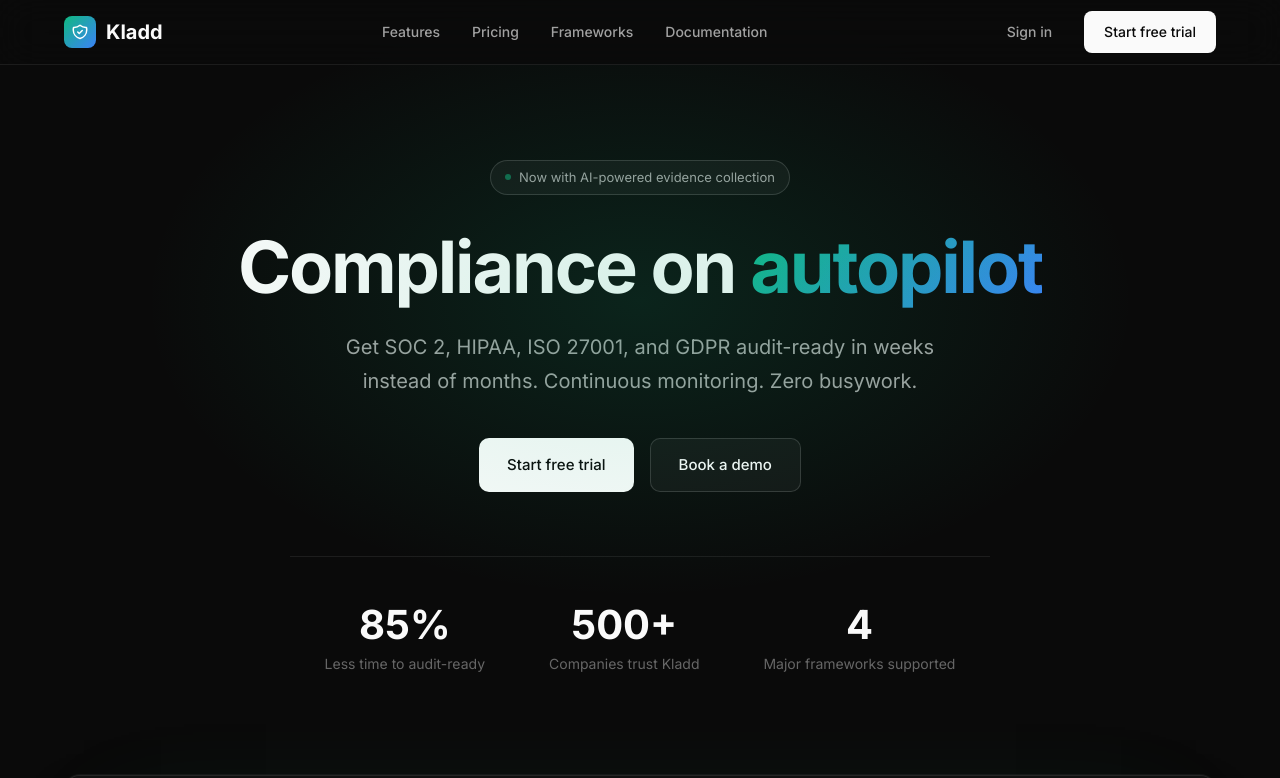
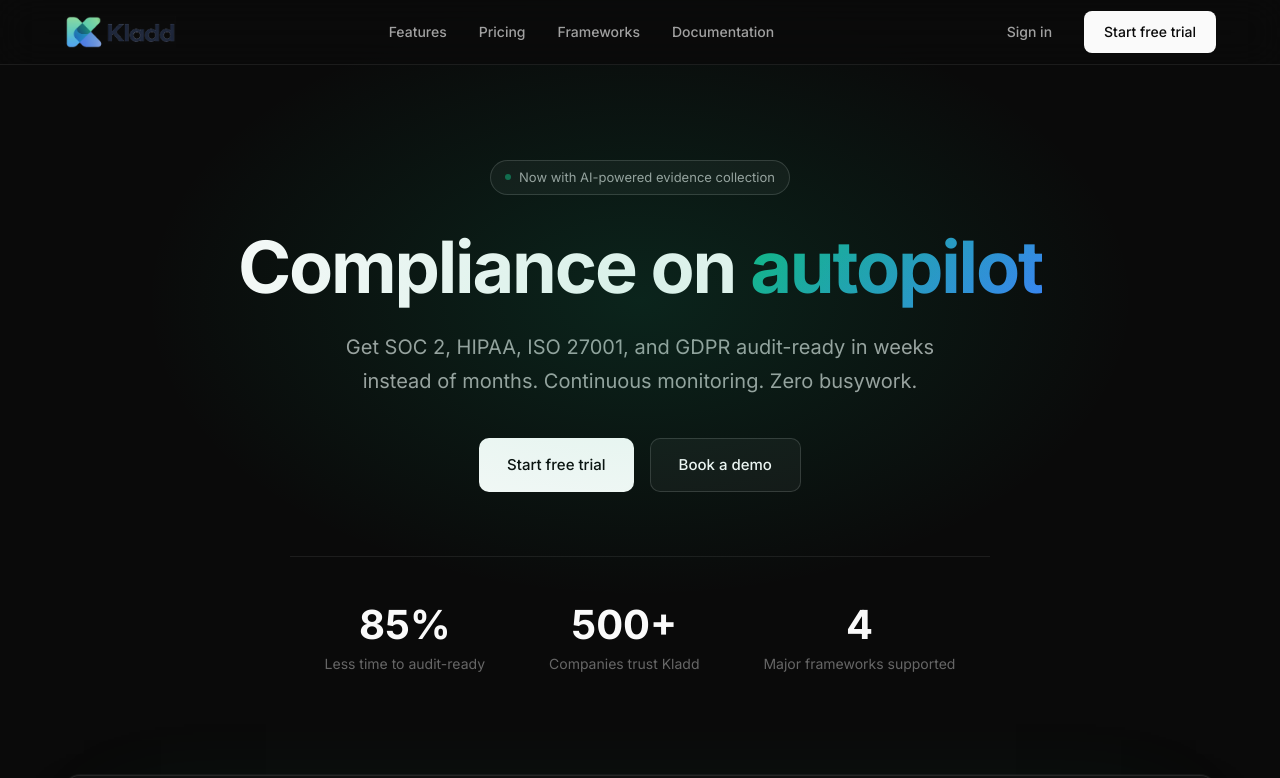
Before and after one commit to CoHoast/Kladd, a website: page index.html in a window 1280 px wide. Shown: the top 778 px of the page. Drawn offline with Linux system fonts and the light colour scheme.

Commit message:
Add Kladd PNG logo to nav and footer

```diff
--- a/index.html
+++ b/index.html
@@ -70,27 +70,12 @@
         .logo {
             display: flex;
             align-items: center;
-            gap: 10px;
-            font-weight: 700;
-            font-size: 1.25rem;
-            color: var(--text);
             text-decoration: none;
         }
 
-        .logo-icon {
-            width: 32px;
+        .logo-img {
             height: 32px;
-            background: linear-gradient(135deg, var(--primary) 0%, var(--secondary) 100%);
-            border-radius: 8px;
-            display: flex;
-            align-items: center;
-            justify-content: center;
-        }
-
-        .logo-icon svg {
-            width: 18px;
-            height: 18px;
-            color: white;
+            width: auto;
         }
 
         .nav-links {
@@ -1128,12 +1113,7 @@
     <nav>
         <div class="container nav-inner">
             <a href="/" class="logo">
-                <div class="logo-icon">
-                    <svg fill="none" viewBox="0 0 24 24" stroke="currentColor" stroke-width="2">
-                        <path stroke-linecap="round" stroke-linejoin="round" d="M9 12l2 2 4-4m5.618-4.016A11.955 11.955 0 0112 2.944a11.955 11.955 0 01-8.618 3.04A12.02 12.02 0 003 9c0 5.591 3.824 10.29 9 11.622 5.176-1.332 9-6.03 9-11.622 0-1.042-.133-2.052-.382-3.016z" />
-                    </svg>
-                </div>
-                Kladd
+                <img src="logo.png" alt="Kladd" class="logo-img">
             </a>
             <div class="nav-links">
                 <a href="features.html">Features</a>
@@ -1686,12 +1666,7 @@
             <div class="footer-grid">
                 <div class="footer-brand">
                     <a href="/" class="logo">
-                        <div class="logo-icon">
-                            <svg fill="none" viewBox="0 0 24 24" stroke="currentColor" stroke-width="2">
-                                <path stroke-linecap="round" stroke-linejoin="round" d="M9 12l2 2 4-4m5.618-4.016A11.955 11.955 0 0112 2.944a11.955 11.955 0 01-8.618 3.04A12.02 12.02 0 003 9c0 5.591 3.824 10.29 9 11.622 5.176-1.332 9-6.03 9-11.622 0-1.042-.133-2.052-.382-3.016z" />
-                            </svg>
-                        </div>
-                        Kladd
+                        <img src="logo.png" alt="Kladd" class="logo-img">
                     </a>
                     <p>The AI compliance platform that gets you audit-ready in weeks, not months.</p>
                 </div>
```
